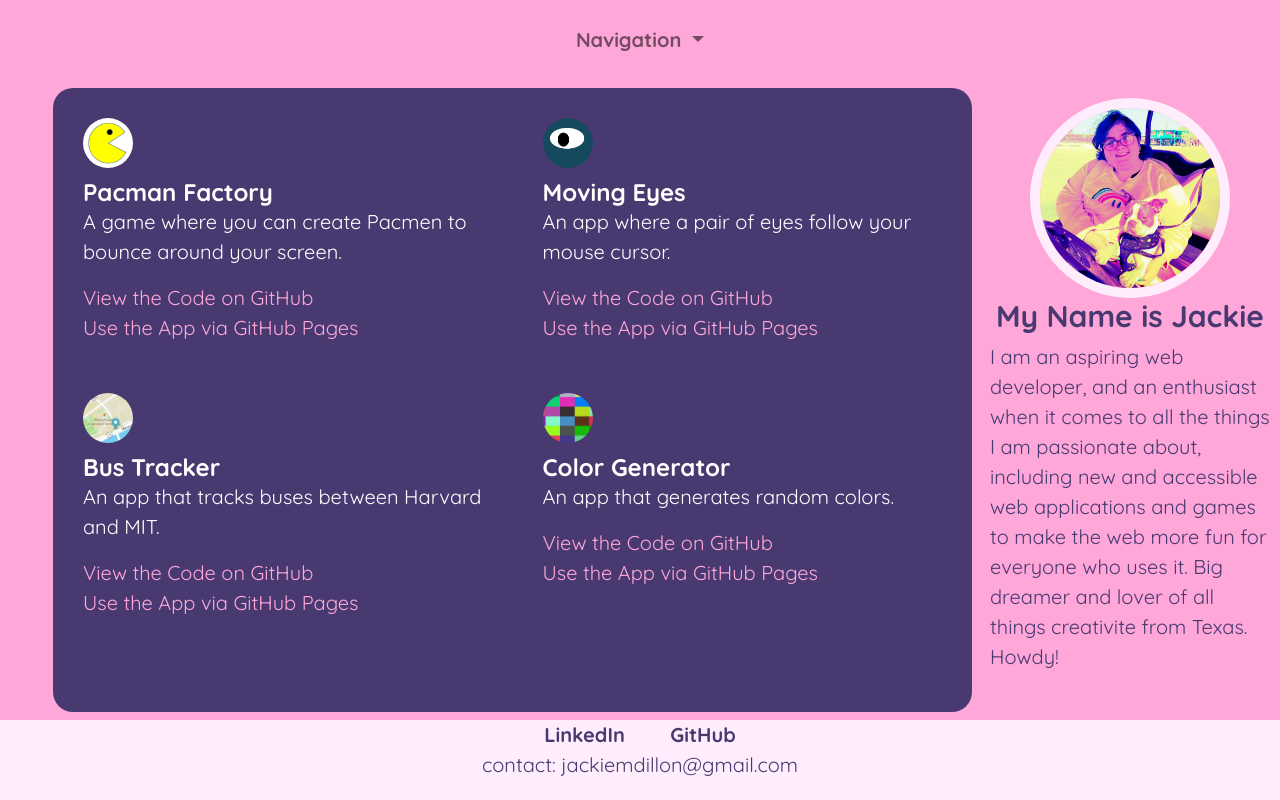
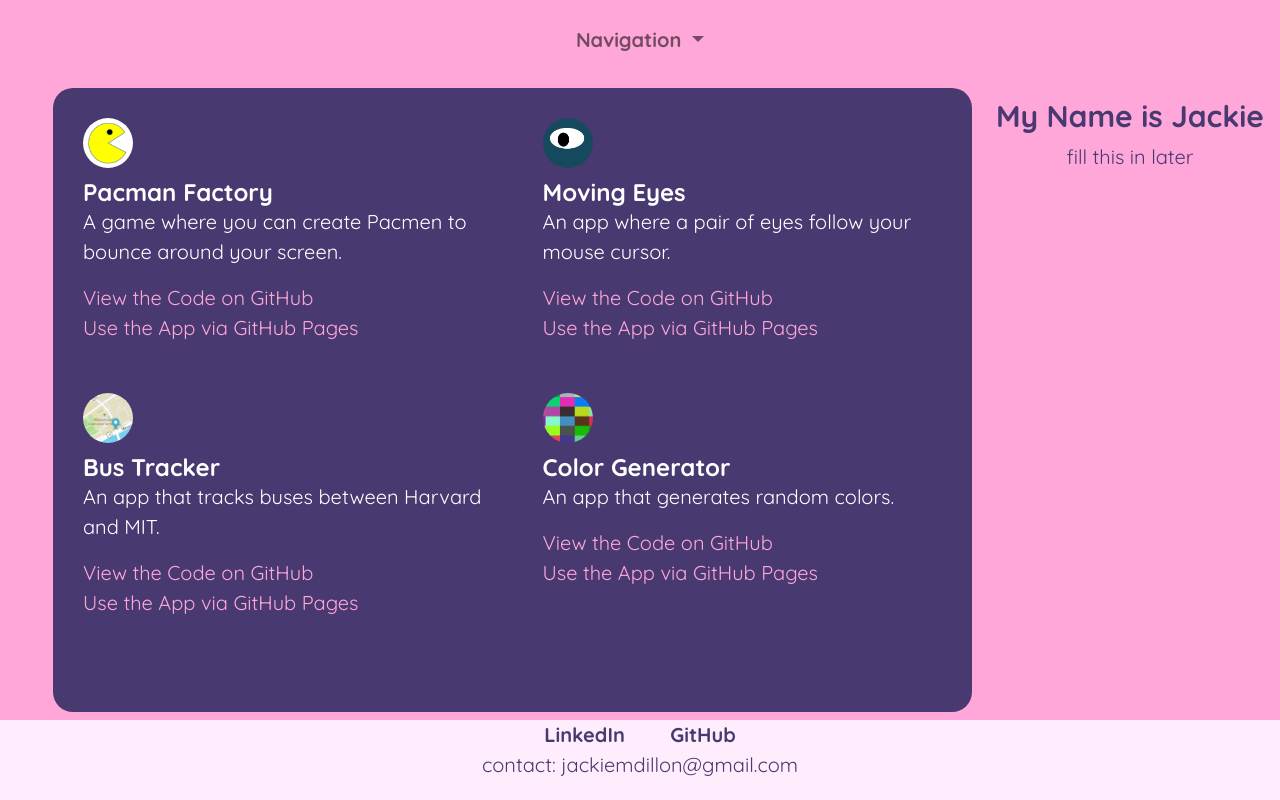
Before and after one commit to jackieBD/jackiejonzz.github.io, a plain HTML site: page projects.html in a window 1280 px wide. Drawn offline with nearby package versions, Linux system fonts and the light colour scheme; a script that the page names is missing.

Commit message:
Update projects.html

```diff
--- a/projects.html
+++ b/projects.html
@@ -36,11 +36,9 @@
       </div>
 
       <div class = "about">
-        <img src="images/jackiejonzz.png">
+<!--         <img src="images/jackiejonzz.png"> -->
         <h2>My Name is Jackie</h2>
-        <p>I am an aspiring web developer, and an enthusiast when it comes to all the things I am passionate about,
-          including new and accessible web applications and games to make the web more fun for everyone who uses it.
-          Big dreamer and lover of all things creativite from Texas. Howdy!
+        <p>fill this in later
         </p>
       </div>
 
```
